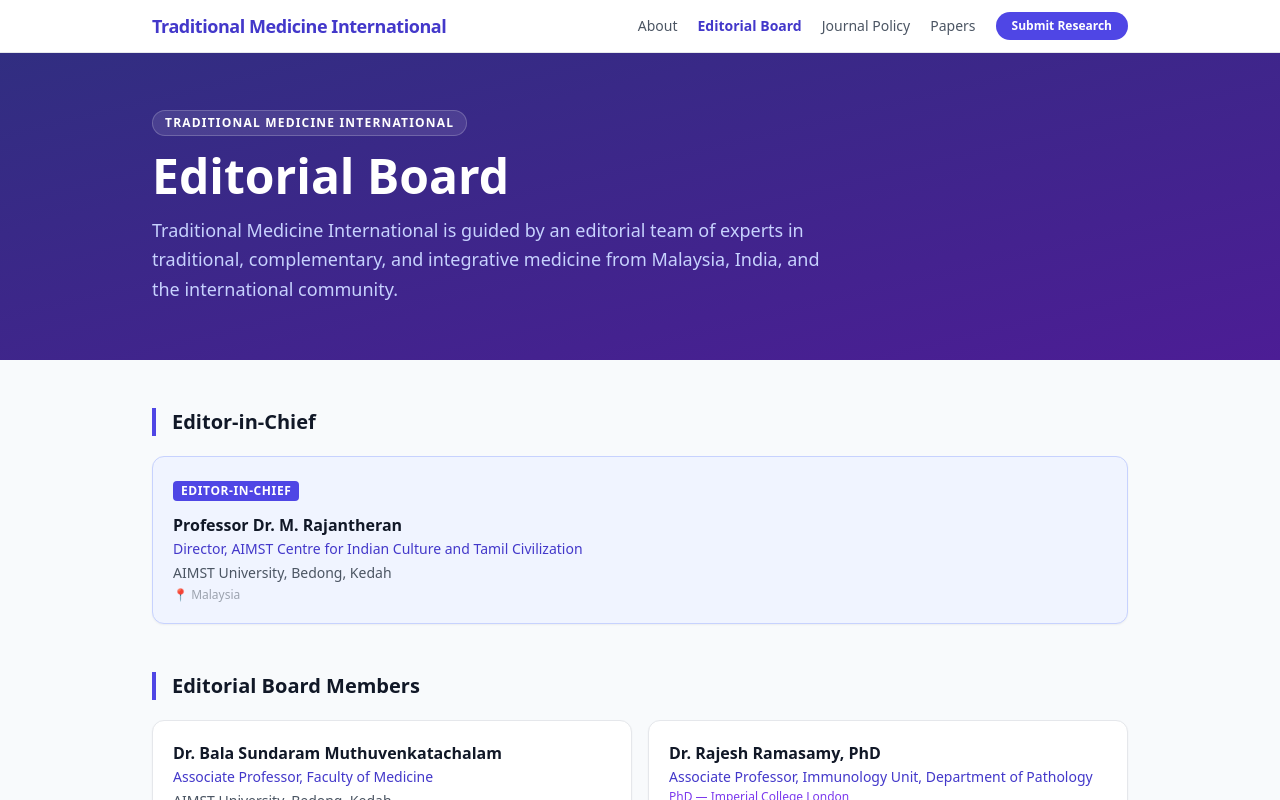
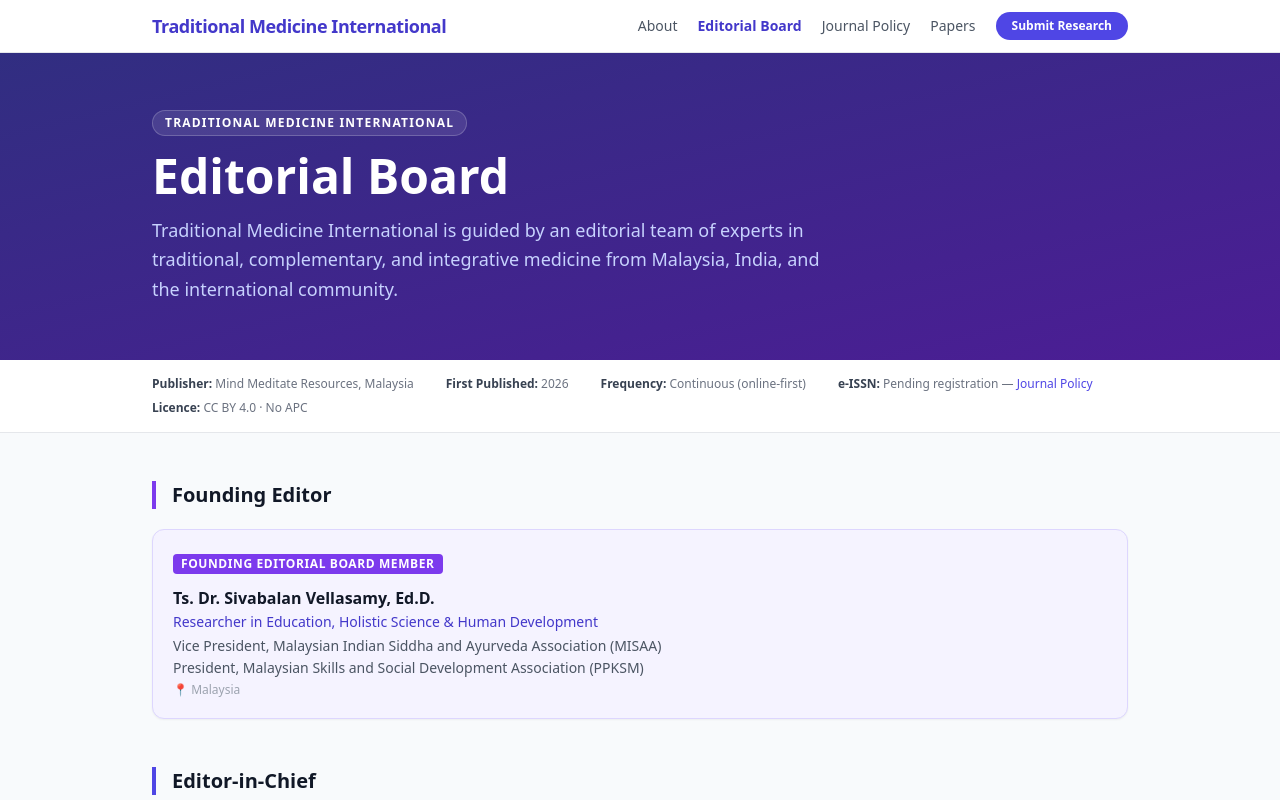
Before and after one commit to mindMeditate14/journal, a React (Vite) app in the folder client/: page /editorial-board in a window 1280 px wide. Shown: the top 800 px of the page. Built offline with nearby package versions, Linux system fonts and the light colour scheme; no server answers.

Commit message:
feat: update About and Editorial Board pages with founding editor details and journal information

```diff
--- a/client/src/pages/AboutPage.tsx
+++ b/client/src/pages/AboutPage.tsx
@@ -38,6 +38,17 @@
           </p>
         </div>
       </section>
+
+      {/* ── Journal Masthead Strip ── */}
+      <div className="bg-white border-b border-gray-200">
+        <div className="max-w-5xl mx-auto px-6 py-4 flex flex-wrap items-center gap-x-8 gap-y-2 text-xs text-gray-500">
+          <span><span className="font-semibold text-gray-700">Publisher:</span> Mind Meditate Resources, Malaysia</span>
+          <span><span className="font-semibold text-gray-700">First Published:</span> 2026</span>
+          <span><span className="font-semibold text-gray-700">Frequency:</span> Continuous (online-first)</span>
+          <span><span className="font-semibold text-gray-700">e-ISSN:</span> Pending registration &mdash; <a href="/journal-policy" className="text-indigo-600 hover:underline">Journal Policy</a></span>
+          <span><span className="font-semibold text-gray-700">Licence:</span> CC BY 4.0 &middot; No APC</span>
+        </div>
+      </div>
 
       <div className="max-w-5xl mx-auto px-6 py-12 space-y-12">
 
@@ -149,7 +160,7 @@
         {/* ── Preface / Foreword ── */}
         <section>
           <h2 className="text-2xl font-bold text-gray-900 mb-4 border-l-4 border-indigo-600 pl-4">
-            Preface
+            From the Founding Editorial Board Member
           </h2>
           <div className="bg-indigo-50 border border-indigo-100 rounded-xl p-6 text-gray-700 leading-relaxed space-y-3 text-sm italic">
             <p>
@@ -171,7 +182,44 @@
             </p>
             <p className="not-italic font-semibold text-gray-900 mt-4">
               Ts. Dr. Sivabalan Vellasamy, Ed.D.<br />
-              <span className="font-normal text-gray-600 text-xs">Founding Editor, Traditional Medicine International</span>
+              <span className="font-normal text-gray-600 text-xs">Founding Editorial Board Member, Traditional Medicine International</span>
+            </p>
+          </div>
+        </section>
+
+        {/* ── About the Founding Member ── */}
+        <section>
+          <h2 className="text-2xl font-bold text-gray-900 mb-4 border-l-4 border-violet-600 pl-4">
+            About the Founding Editorial Board Member
+          </h2>
+          <div className="bg-white rounded-xl border border-gray-200 shadow-sm p-6 space-y-4 text-sm text-gray-700 leading-relaxed">
+            <p>
+              <strong>Ts. Dr. Sivabalan Vellasamy, Ed.D.</strong> holds a Doctorate in Education and brings
+              interdisciplinary expertise spanning holistic science, traditional medicine research, human
+              development, and technology-integrated education. He currently serves as <strong>Vice President
+              of the Malaysian Indian Siddha and Ayurveda Association (MISAA)</strong> and <strong>President
+              of the Malaysian Skills and Social Development Association (PPKSM)</strong> — roles that place
+              him at the intersection of traditional medicine advocacy, practitioner development, and
+              community-centred research.
+            </p>
+            <p>
+              He is the author of <strong>five books on Yogic Science and holistic human development</strong>,
+              contributing to the growing body of literature that bridges classical wisdom traditions with
+              contemporary scientific frameworks. His work emphasises the importance of contextualising
+              traditional knowledge within evidence-based research methodology — a conviction that directly
+              informs the editorial mission of this journal.
+            </p>
+            <p>
+              Dr. Sivabalan is also the creator of <strong>Archetiq</strong>, an applied holistic science
+              platform that maps individual personality archetypes, developmental tendencies, and life
+              alignment pathways — a practical expression of the principles that underlie integrative
+              human development research.
+            </p>
+            <p>
+              His founding of <em>Traditional Medicine International</em> reflects a long-held belief that
+              traditional healing knowledge — practised across millennia and carried by living communities —
+              deserves a credible, open, and rigorously peer-reviewed publication home that serves both
+              scholars and practitioners alike.
             </p>
           </div>
         </section>
--- a/client/src/pages/EditorialBoardPage.tsx
+++ b/client/src/pages/EditorialBoardPage.tsx
@@ -6,6 +6,7 @@
   title: string;
   specialty?: string;
   institution: string;
+  institution2?: string;
   country: string;
   role?: string;
 }
@@ -16,6 +17,15 @@
   institution: 'AIMST University, Bedong, Kedah',
   country: 'Malaysia',
   role: 'Editor-in-Chief',
+};
+
+const FOUNDING_EDITOR: BoardMember = {
+  name: 'Ts. Dr. Sivabalan Vellasamy, Ed.D.',
+  title: 'Researcher in Education, Holistic Science & Human Development',
+  institution: 'Vice President, Malaysian Indian Siddha and Ayurveda Association (MISAA)',
+  institution2: 'President, Malaysian Skills and Social Development Association (PPKSM)',
+  country: 'Malaysia',
+  role: 'Founding Editorial Board Member',
 };
 
 const BOARD_MEMBERS: BoardMember[] = [
@@ -32,20 +42,19 @@
     institution: 'Faculty of Medicine and Health Sciences, Universiti Putra Malaysia (UPM)',
     country: 'Serdang, Selangor, Malaysia',
   },
-  {
-    name: 'Ts. Dr. Sivabalan Vellasamy, Ed.D.',
-    title: 'Vice President, MISAA',
-    specialty: 'Siddha Practitioner',
-    institution: 'Malaysian Indian Siddha & Ayurveda Association (MISAA)',
-    country: 'Malaysia',
-  },
 ];
 
-function MemberCard({ member, highlight }: { member: BoardMember; highlight?: boolean }) {
+function MemberCard({ member, highlight, accent }: { member: BoardMember; highlight?: boolean; accent?: 'indigo' | 'violet' }) {
+  const badgeCls = accent === 'violet'
+    ? 'bg-violet-600 text-white'
+    : 'bg-indigo-600 text-white';
+  const cardCls = highlight
+    ? accent === 'violet' ? 'bg-violet-50 border-violet-200' : 'bg-indigo-50 border-indigo-200'
+    : 'bg-white border-gray-200';
   return (
-    <div className={`rounded-xl border p-5 shadow-sm ${highlight ? 'bg-indigo-50 border-indigo-200' : 'bg-white border-gray-200'}`}>
+    <div className={`rounded-xl border p-5 shadow-sm ${cardCls}`}>
       {member.role && (
-        <span className="inline-block text-xs font-bold uppercase tracking-wider bg-indigo-600 text-white px-2 py-0.5 rounded mb-3">
+        <span className={`inline-block text-xs font-bold uppercase tracking-wider px-2 py-0.5 rounded mb-3 ${badgeCls}`}>
           {member.role}
         </span>
       )}
@@ -55,6 +64,9 @@
         <p className="text-xs text-violet-600 font-medium mt-0.5">{member.specialty}</p>
       )}
       <p className="text-sm text-gray-600 mt-1">{member.institution}</p>
+      {member.institution2 && (
+        <p className="text-sm text-gray-600 mt-0.5">{member.institution2}</p>
+      )}
       <p className="text-xs text-gray-400 mt-1">📍 {member.country}</p>
     </div>
   );
@@ -98,7 +110,26 @@
         </div>
       </section>
 
+      {/* ── Journal Masthead Strip ── */}
+      <div className="bg-white border-b border-gray-200">
+        <div className="max-w-5xl mx-auto px-6 py-4 flex flex-wrap items-center gap-x-8 gap-y-2 text-xs text-gray-500">
+          <span><span className="font-semibold text-gray-700">Publisher:</span> Mind Meditate Resources, Malaysia</span>
+          <span><span className="font-semibold text-gray-700">First Published:</span> 2026</span>
+          <span><span className="font-semibold text-gray-700">Frequency:</span> Continuous (online-first)</span>
+          <span><span className="font-semibold text-gray-700">e-ISSN:</span> Pending registration &mdash; <a href="/journal-policy" className="text-indigo-600 hover:underline">Journal Policy</a></span>
+          <span><span className="font-semibold text-gray-700">Licence:</span> CC BY 4.0 &middot; No APC</span>
+        </div>
+      </div>
+
       <div className="max-w-5xl mx-auto px-6 py-12 space-y-12">
+
+        {/* ── Founding Editor ── */}
+        <section>
+          <h2 className="text-xl font-bold text-gray-900 mb-5 border-l-4 border-violet-600 pl-4">
+            Founding Editor
+          </h2>
+          <MemberCard member={FOUNDING_EDITOR} highlight accent="violet" />
+        </section>
 
         {/* ── Editor-in-Chief ── */}
         <section>
--- a/client/src/pages/ResearchStudioPage.tsx
+++ b/client/src/pages/ResearchStudioPage.tsx
@@ -1683,8 +1683,12 @@
 
   if (type === 'paired') {
     const dataLines = skipHeader(lines);
-    const pairs = dataLines.map(l => l.split(/[,\t]+/).map(s => Number(s.trim())));
-    const valid = pairs.filter(p => p.length >= 2 && !isNaN(p[0]) && !isNaN(p[1]));
+    // Skip leading non-numeric cells (e.g. Participant ID column from template)
+    const pairs = dataLines.map(l => {
+      const cells = l.split(/[,\t]+/).map(s => s.trim());
+      return cells.filter(c => c !== '' && !isNaN(Number(c))).map(Number);
+    });
+    const valid = pairs.filter(p => p.length >= 2);
     if (valid.length < 3) throw new Error('Need at least 3 valid rows (before, after).');
     const col1 = valid.map(p => p[0]), col2 = valid.map(p => p[1]);
     out.push(runPairedTTest(col1, col2, labels[0] ?? 'Before', labels[1] ?? 'After'));
@@ -1705,15 +1709,21 @@
       const dataLines = skipHeader(lines);
       const groupMap: Record<string, number[]> = {};
       for (const line of dataLines) {
-        const cells = line.split(/[,\t]+/);
+        const cells = line.split(/[,\t]+/).map(s => s.trim());
         if (cells.length < 2) continue;
-        const gName = cells[0].trim();
-        if (!gName || !isNaN(Number(gName))) continue;
-        // First numeric cell after group name
-        for (let ci = 1; ci < cells.length; ci++) {
-          const n = Number(cells[ci].trim());
-          if (!isNaN(n)) { if (!groupMap[gName]) groupMap[gName] = []; groupMap[gName].push(n); break; }
+        // Find last non-numeric, non-empty cell before the first numeric cell
+        // (handles Participant + Group columns from template: P001, Treatment, 78, ...)
+        let gName = '';
+        let firstNumIdx = -1;
+        for (let ci = 0; ci < cells.length; ci++) {
+          const v = cells[ci];
+          if (v !== '' && !isNaN(Number(v))) { firstNumIdx = ci; break; }
+          else if (v !== '') { gName = v; } // keep updating — last text cell before numbers wins
         }
+        if (!gName || firstNumIdx === -1) continue;
+        const n = Number(cells[firstNumIdx]);
+        if (!groupMap[gName]) groupMap[gName] = [];
+        groupMap[gName].push(n);
       }
       groups.length = 0;
       for (const [name, values] of Object.entries(groupMap)) if (values.length > 0) groups.push({ name, values });
@@ -1729,8 +1739,12 @@
 
   if (type === 'correlation') {
     const dataLines = skipHeader(lines);
-    const pairs = dataLines.map(l => l.split(/[,\t]+/).map(s => Number(s.trim())));
-    const valid = pairs.filter(p => p.length >= 2 && !isNaN(p[0]) && !isNaN(p[1]));
+    // Skip leading non-numeric cells (e.g. Participant ID column from template)
+    const pairs = dataLines.map(l => {
+      const cells = l.split(/[,\t]+/).map(s => s.trim());
+      return cells.filter(c => c !== '' && !isNaN(Number(c))).map(Number);
+    });
+    const valid = pairs.filter(p => p.length >= 2);
     if (valid.length < 5) throw new Error('Need at least 5 valid x, y pairs.');
     const x = valid.map(p => p[0]), y = valid.map(p => p[1]);
     out.push(runPearson(x, y, labels[0] ?? 'X', labels[1] ?? 'Y'));
```
